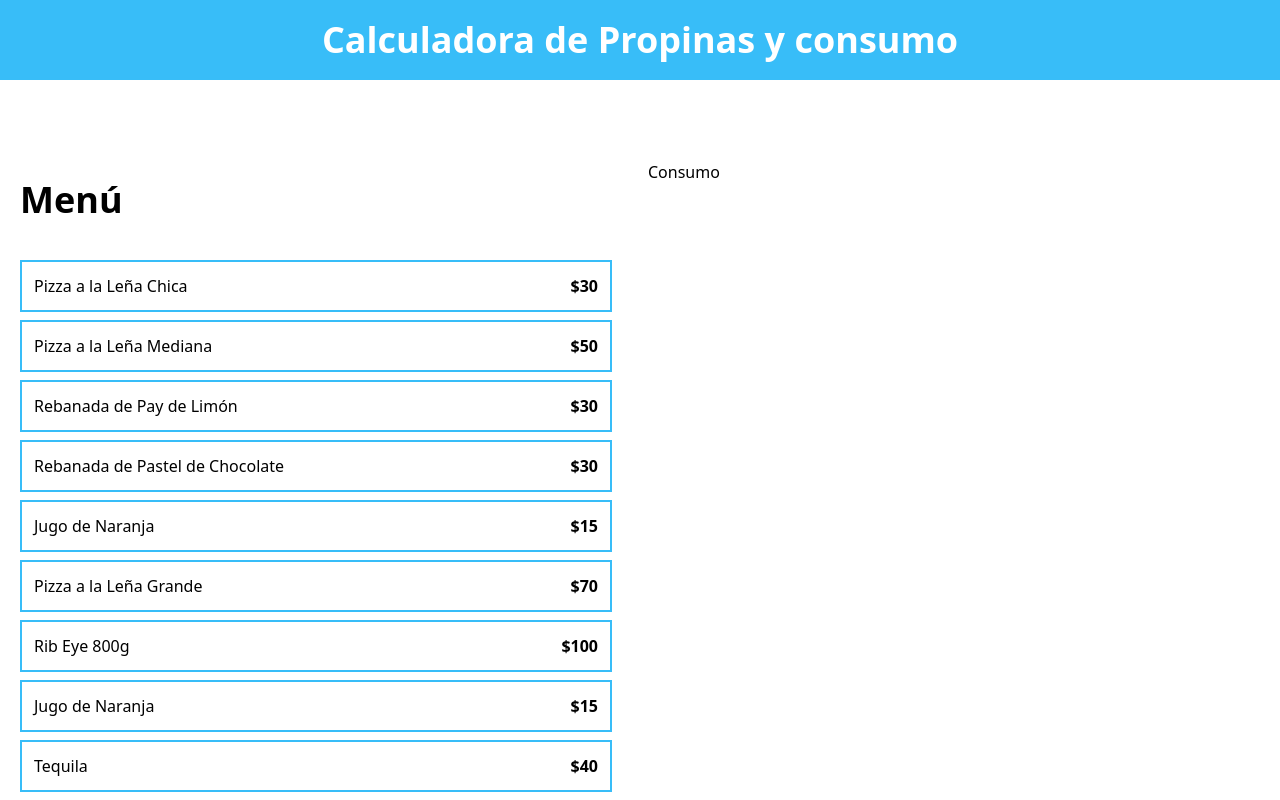
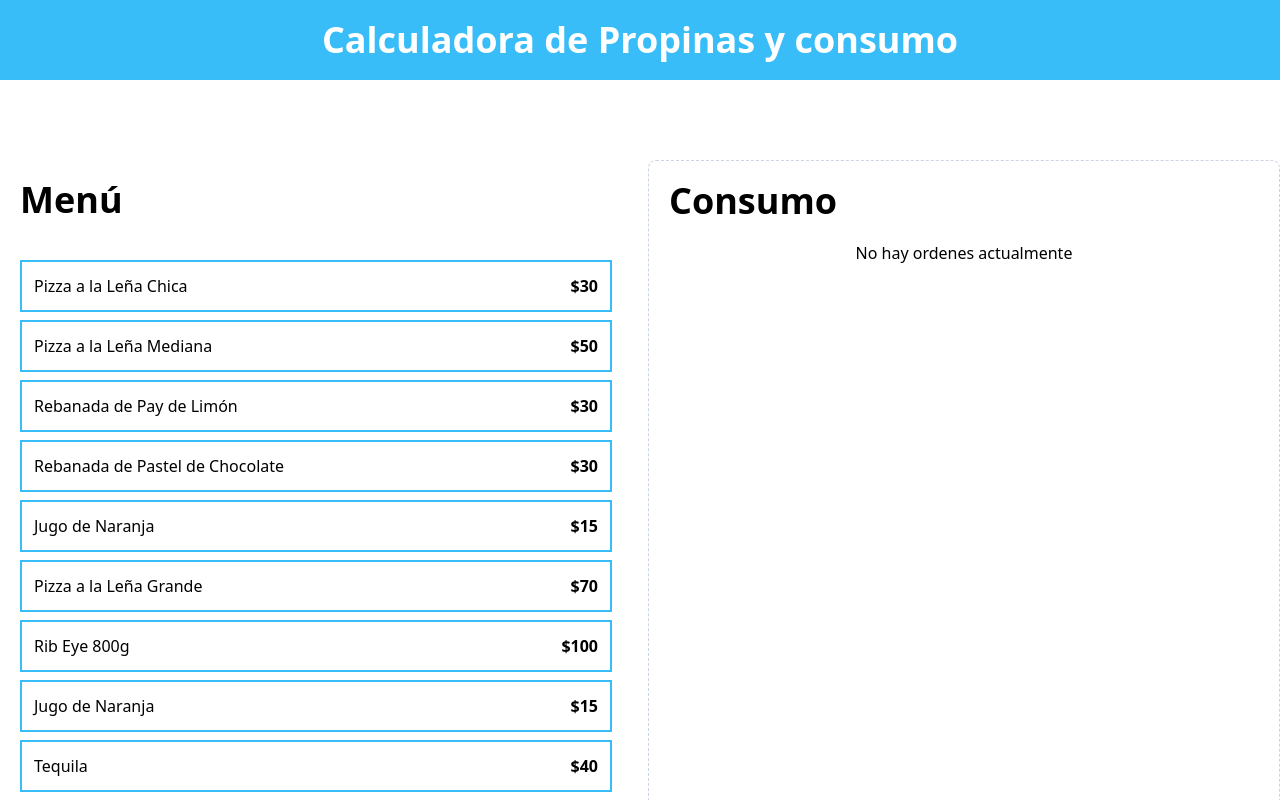
Before and after one commit to AlejandroDev8/Tip-Calculator-TS, a React (Vite) app: page / in a window 1280 px wide. Shown: the top 800 px of the page. Built offline with nearby package versions, Linux system fonts and the light colour scheme.

Commit message:
Add OrderContents component to display current order and update UseOrder hook to manage order state

```diff
--- a/src/App.tsx
+++ b/src/App.tsx
@@ -1,10 +1,11 @@
 import { MenuItems } from "./components/MenuItems"
+import { OrderContents } from "./components/OrderContents"
 import { menuItems } from "./data/database"
 import UseOrder from "./hooks/UseOrder"
 
 export const App = () => {
 
-  const {addItem} = UseOrder()
+  const {order , addItem} = UseOrder()
 
   return (
     <>
@@ -23,8 +24,8 @@ export const App = () => {
           ))}
         </section>
       </div>
-      <div>
-        <h2>Consumo</h2>
+      <div className="border border-dashed border-slate-300 p-5 rounded-lg space-y-10">
+        <OrderContents order={order}/>
       </div>
     </main>
     </>
--- /dev/null
+++ b/src/components/OrderContents.tsx
@@ -0,0 +1,23 @@
+import { OrderItemType } from "../types"
+
+type OrderContentsProps = {
+  order: OrderItemType[]
+}
+
+export const OrderContents = ({order} : OrderContentsProps) => {
+  return (
+    <div>
+      <h2 className="text-4xl font-black">Consumo</h2>
+      <div className="space-y-3 mt-5">
+        {order.length === 0 ? <p className="text-center">No hay ordenes actualmente</p> :
+          (order.map(item =>(
+            <div key={item.id} className="flex justify-between">
+                <p>
+                  {item.name} - {item.quantity} - {item.price}
+                </p>
+            </div>
+          )))}
+      </div>
+    </div>
+  )
+}
--- a/src/hooks/UseOrder.ts
+++ b/src/hooks/UseOrder.ts
@@ -18,9 +18,8 @@ export default function UseOrder() {
     }
   }
 
-  console.log(order)
-
   return {
+    order,
     addItem
   }
 }
```
